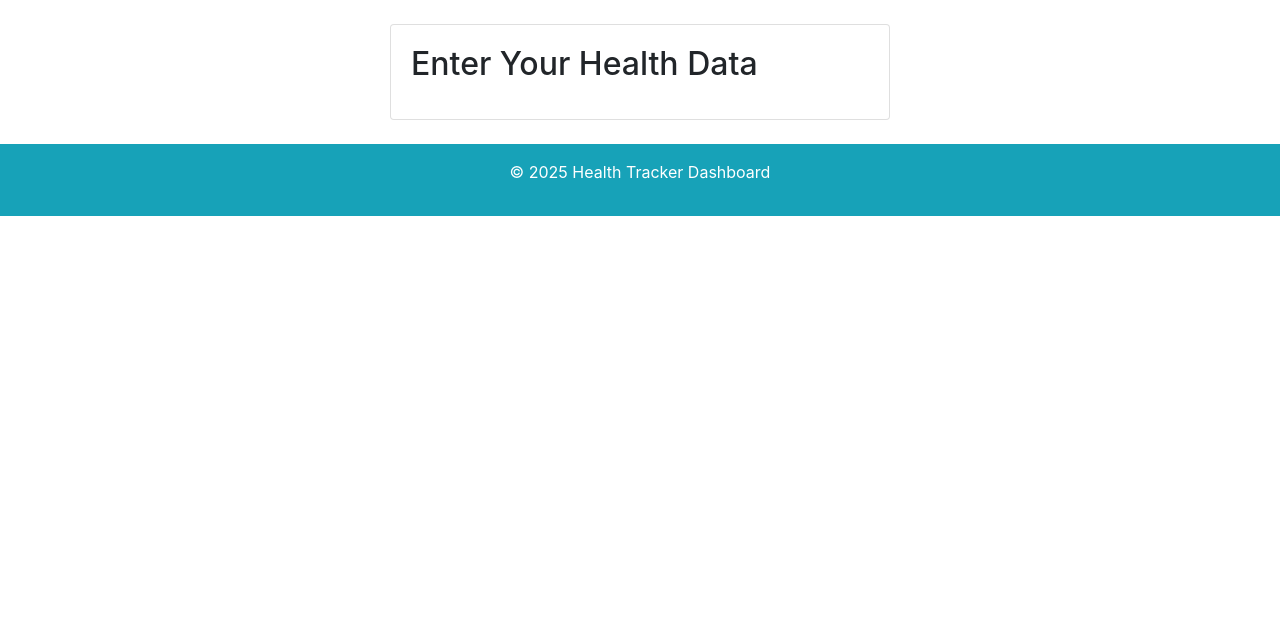
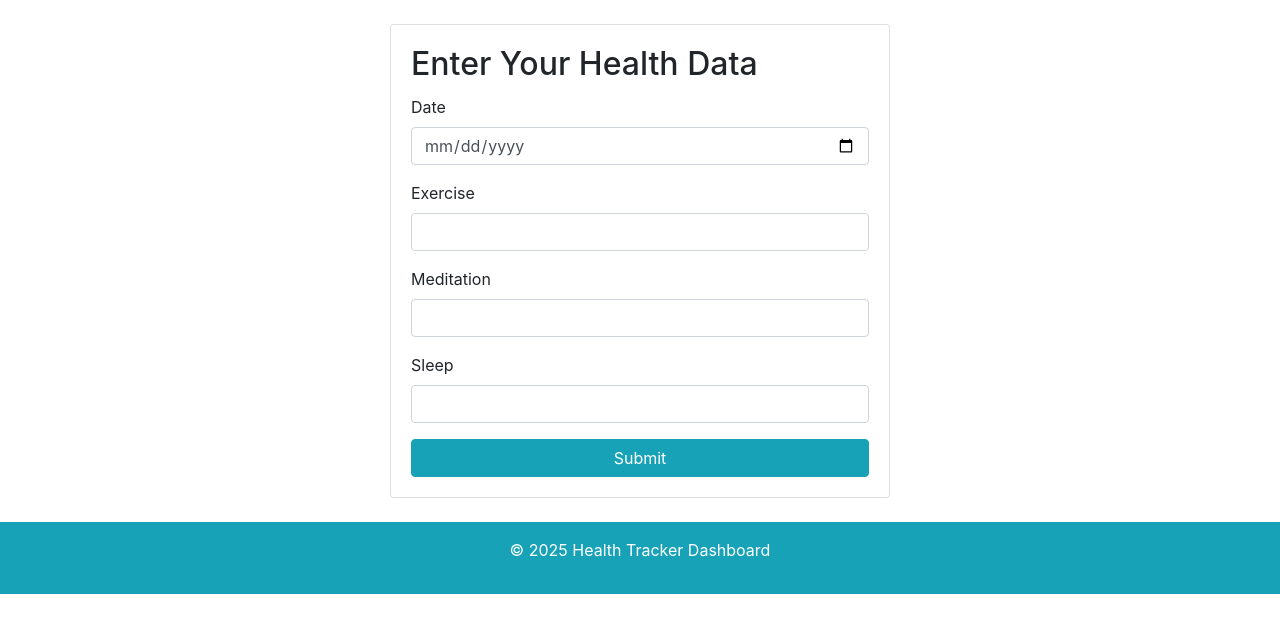
Before and after one commit to PalashGharde/FlaskApplication, a Flask app: template templates/form.html in a window 1280 px wide. Shown: the part 128-761 px from the top of the page. Run offline with Flask 3, Linux system fonts and the light colour scheme; the template is opened without the code that fills it, so the values that code supplies are empty, except form fields; form fields are guessed from the names that the template uses; some libraries are stand-ins or nearby versions.

Commit message:
Create Form
Created Form to take inputs from user

```diff
--- a/FlaskApp.py
+++ b/FlaskApp.py
@@ -1,7 +1,13 @@
+from datetime import datetime
+
 from flask import Flask, render_template, request, url_for, redirect
+
+from FlaskApplication.Form import HealthForm
 
 #Create Instance of Flask
 app = Flask(__name__)
+app.secret_key = 'FlaskAppSecretKey'
+
 
 # homepage route
 @app.route('/')
@@ -12,10 +18,16 @@ def homepage():
 
 @app.route('/form', methods = ['POST','GET'])
 def form():
-    if request.method == "POST":
-        return redirect(url_for('dashboard'))
+    healthform = HealthForm()
+    if healthform.validate_on_submit():
+        date = healthform.date.data
+        exercise = healthform.exercise.data
+        meditation = healthform.meditation.data
+        sleep = healthform.sleep.data
 
-    return render_template('form.html')
+        return render_template('dashboard.html')
+
+    return render_template('form.html', form=healthform)
 
 @app.route('/dashboard')
 def dashboard():
--- a/templates/form.html
+++ b/templates/form.html
@@ -3,30 +3,57 @@
 {% block title %}Form{% endblock %}
 
 {% block content %}
-
      <div class="card mx-auto" style="max-width: 500px;">
         <div class="card-body">
             <h2 class="card-title">Enter Your Health Data</h2>
             <form method="POST">
+                {{ form.hidden_tag() }}
                 <div class="form-group">
-                <!-- date label goes here -->
-                <!-- date input goes here -->
+                    {{ form.date.label(class="form-label") }}
+                    {{ form.date(class="form-control") }}
+                    {% if form.date.errors %}
+                        <div class="text-danger">
+                            {% for error in form.date.errors %}
+                                <p>{{ error }}</p>
+                            {% endfor %}
+                        </div>
+                    {% endif %}
                 </div>
                 <div class="form-group">
-                <!-- exercise label goes here -->
-                <!-- exercise input goes here -->
+                    {{ form.exercise.label(class="form-label") }}
+                    {{ form.exercise(class="form-control") }}
+                    {% if form.exercise.errors %}
+                        <div class="text-danger">
+                            {% for error in form.exercise.errors %}
+                                <p>{{ error }}</p>
+                            {% endfor %}
+                        </div>
+                    {% endif %}
                 </div>
                 <div class="form-group">
-                <!-- meditation label goes here -->
-                <!-- meditation input goes here -->
+                    {{ form.meditation.label(class="form-label") }}
+                    {{ form.meditation(class="form-control") }}
+                    {% if form.meditation.errors %}
+                        <div class="text-danger">
+                            {% for error in form.meditation.errors %}
+                                <p>{{ error }}</p>
+                            {% endfor %}
+                        </div>
+                    {% endif %}
                 </div>
                 <div class="form-group">
-                <!-- sleep label goes here -->
-                <!-- sleep input goes here -->
+                    {{ form.sleep.label(class="form-label") }}
+                    {{ form.sleep(class="form-control") }}
+                    {% if form.sleep.errors %}
+                        <div class="text-danger">
+                            {% for error in form.sleep.errors %}
+                                <p>{{ error }}</p>
+                            {% endfor %}
                         </div>
-            <!-- submit button goes here -->
+                    {% endif %}
+                </div>
+                {{ form.submit(class="btn btn-info btn-block") }}
             </form>
         </div>
     </div>
-
 {% endblock %}
```
Also changed, not shown: Form.py (added, +10 -0 lines), templates/success.html (added, +10 -0 lines). Lines whose indentation alone changed are shown as unchanged.
